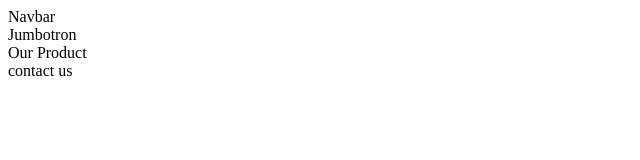
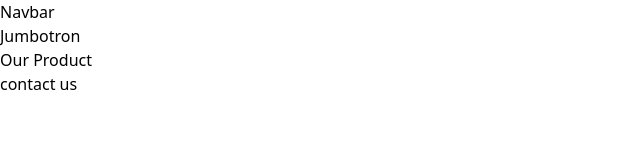
Before and after one commit to dmqin/debeWeb, a website: page index.html in a window 1280 px wide. Shown: the whole page, without its empty margins (0-640 px from the left). Drawn offline with Linux system fonts and the light colour scheme.

Commit message:
adding taiwind

```diff
--- a/index.html
+++ b/index.html
@@ -4,6 +4,7 @@
     <meta charset="UTF-8">
     <meta name="viewport" content="width=device-width, initial-scale=1.0">
     <title>Debe Solo</title>
+    <link rel="stylesheet" href="src/output.css">
 </head>
     <body>
         <navbar>
--- a/package.json
+++ b/package.json
@@ -1,7 +1,9 @@
 {
   "devDependencies": {
     "autoprefixer": "^10.4.20",
-    "postcss": "^8.4.49",
+    "postcss": "^8.4.49"
+  },
+  "dependencies": {
     "tailwindcss": "^3.4.17"
   }
 }
--- /dev/null
+++ b/src/input.css
@@ -0,0 +1,3 @@
+@tailwind base;
+@tailwind components;
+@tailwind utilities;
--- /dev/null
+++ b/tailwind.config.js
@@ -0,0 +1,8 @@
+/** @type {import('tailwindcss').Config} */
+module.exports = {
+  content: ["./src/**/*.{html,js}"],
+  theme: {
+    extend: {},
+  },
+  plugins: [],
+}
```
Also changed, not shown: src/output.css (added), 1 other file.
